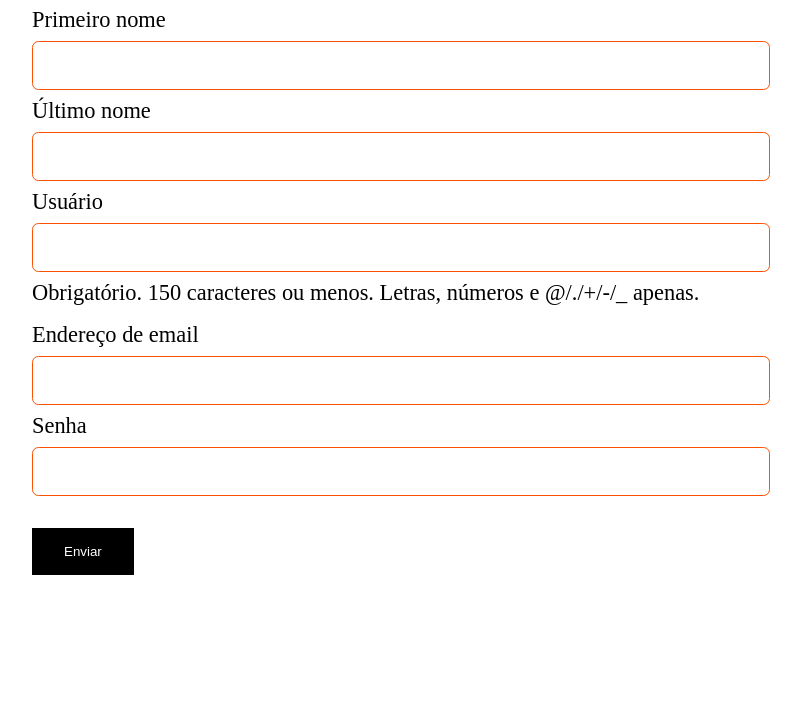
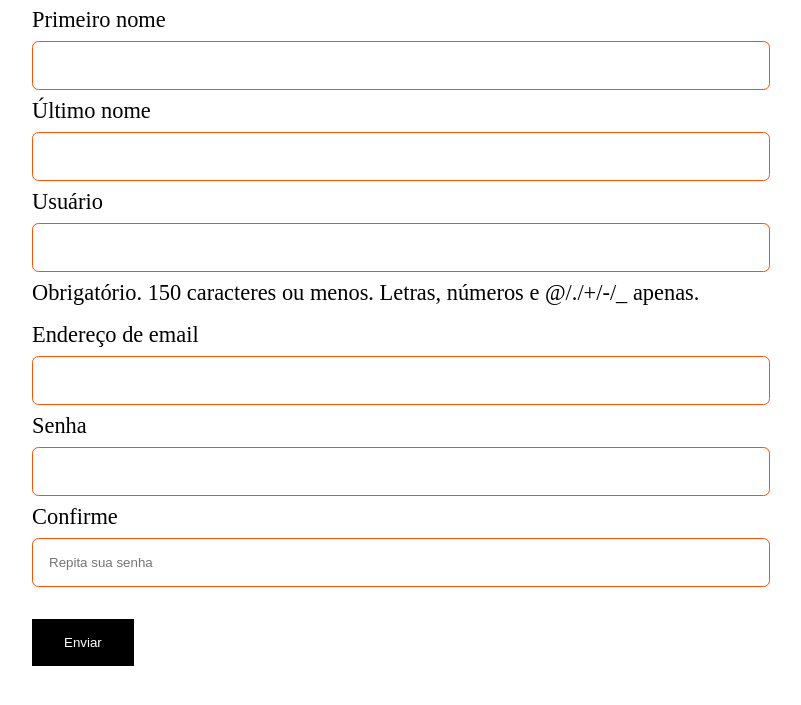
Before and after one commit to GabreSF/cadastro-django, a Django app: page / in a window 1280 px wide. Shown: the part 28-733 px from the top of the page, without its empty margins (256-1057 px from the left). Run offline with Django 4.2, Linux system fonts and the light colour scheme.

Commit message:
Validator-password

```diff
--- a/ProjetoCadastro/AppCadastro/forms.py
+++ b/ProjetoCadastro/AppCadastro/forms.py
@@ -1,8 +1,16 @@
 from django import forms
 from django.contrib.auth.models import User
+from django.core.exceptions import ValidationError
 
 
 class RegisterForm(forms.ModelForm):
+    Confirme = forms.CharField(
+        required=True,
+        widget=forms.PasswordInput(attrs={
+            'placeholder': 'Repita sua senha'
+        })
+    )
+
     class Meta:
         model = User
         fields = [
@@ -12,3 +20,14 @@ class RegisterForm(forms.ModelForm):
             'email',
             'password',
         ]
+
+    def clean(self):
+        cleaned_data = super().clean()
+
+        password = cleaned_data.get('password')
+        Confirme = cleaned_data.get('Confirme')
+
+        if password != Confirme:
+            raise ValidationError({
+                'password': 'Senhas não são iguais'
+            })
```
Also changed, not shown: ProjetoCadastro/AppCadastro/templates/register.html (line endings or trailing spaces), ProjetoCadastro/db.sqlite3.
